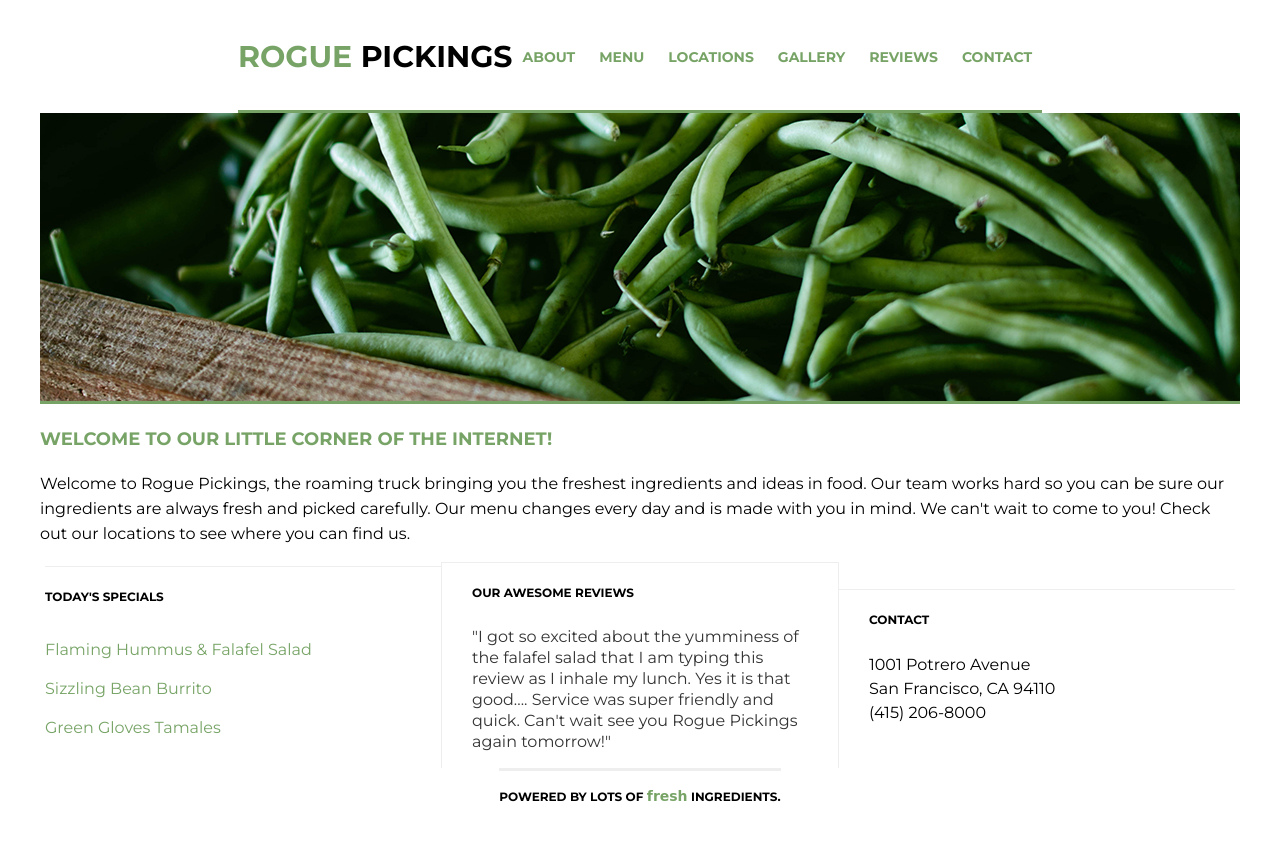
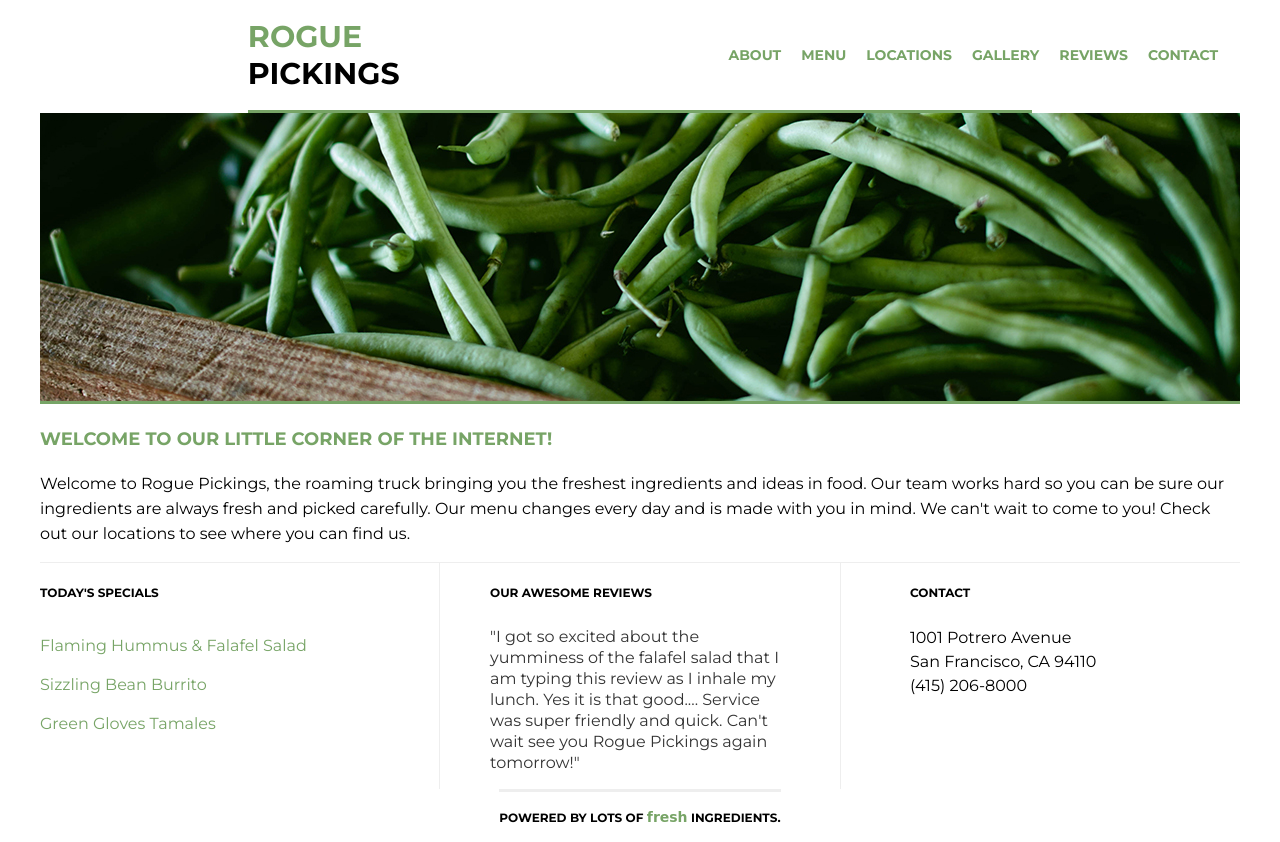
Before and after one commit to amiralee97/rogue_pickings-206starter, a plain HTML site: page index.html in a window 1280 px wide. Before the commit the page ends 821 px from the top, so only its background shows below. Drawn offline with Linux system fonts and the light colour scheme; a web font is replaced by a local one.

Commit message:
Added breakpoints

```diff
--- a/css/main.css
+++ b/css/main.css
@@ -179,3 +179,46 @@ footer span {
 	color: #77a466;
 	font-size: 14px;
 }
+/***** Media query ****/
+@media only screen and (min-width: 768px) {
+    .bottom-section{
+        justify-content: space-between;
+        align-items: flex-start;
+        border-top: 1px solid #eee;
+    }
+
+    .section-one,
+    .section-two,
+    .section-three {
+        border-top: none;
+        flex-basis: 30%;
+    }
+
+    .section-two {
+        border-left: 1px solid #eee;
+        border-right: 1px solid #eee;
+        padding: 0 20px;
+    }
+}
+
+@media only screen and (min-width: 1200px) {
+    header {
+        justify-content: space-between;
+    }
+
+    header h1 {
+        width: 30%;
+        padding: 0;
+        border-bottom: none;
+        text-align: left;
+    }
+
+    header nav {
+        width: 40%;
+    }
+
+    header nav ul {
+        display: flex;
+        justify-content: space-between;
+    }
+}
```
